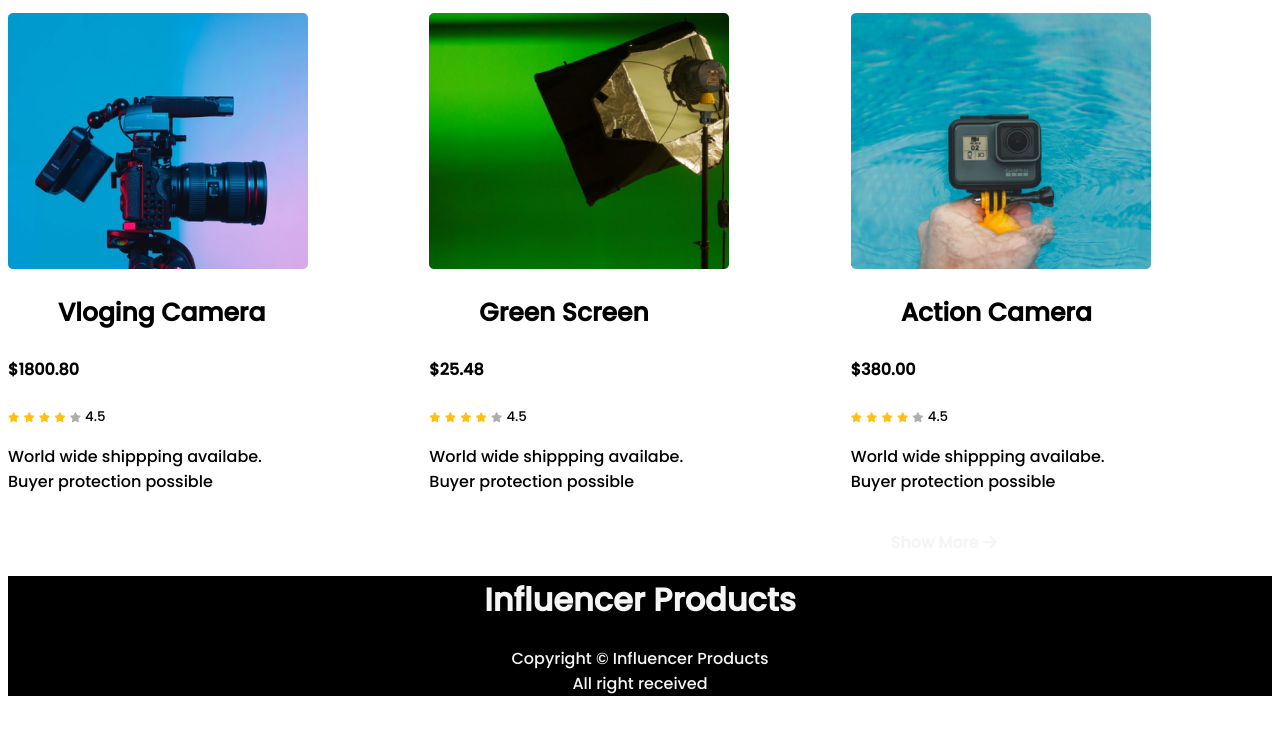
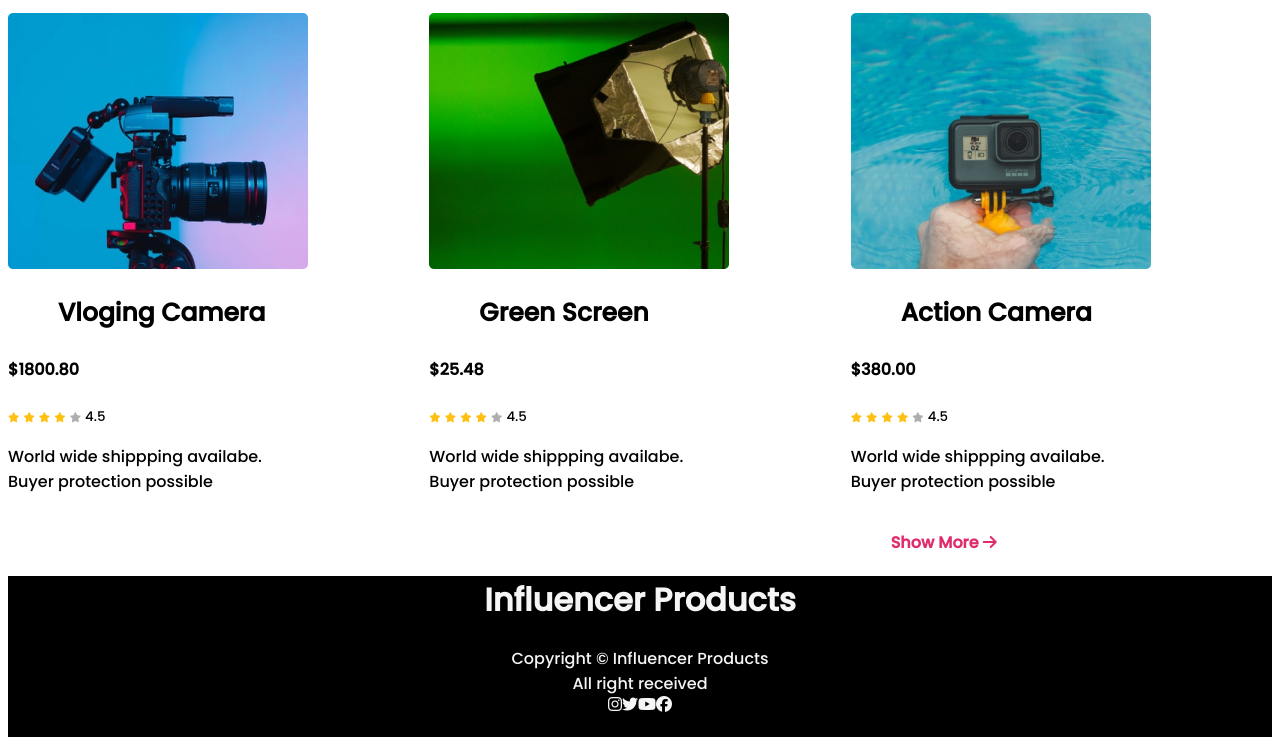
Before and after one commit to Abid360/influencer-gears, a plain HTML site: page index.html in a window 1280 px wide. Shown: the part 1635-2380 px from the top of the page. Before the commit the page ends 2339 px from the top, so only its background shows below. Drawn offline with Linux system fonts and the light colour scheme.

Commit message:
footer added

```diff
--- a/Styles/style.css
+++ b/Styles/style.css
@@ -40,7 +40,7 @@ p {
 }
 .button {
   text-decoration: none;
-  background-image: linear-gradient(rgb(15, 118, 153), cyan);
+  background-color: #e02c6d;
   padding: 15px 40px;
   color: whitesmoke;
   font-weight: 800;
@@ -75,9 +75,8 @@ p {
 
 .button-B1 {
   text-decoration: none;
-  /* background-image: linear-gradient(rgb(15, 118, 153), cyan); */
   padding: 15px 40px;
-  color: whitesmoke;
+  color: #e02c6d;
   font-weight: 800;
   border-radius: 15px;
 }
@@ -89,6 +88,10 @@ footer {
   width: 100%;
   color: whitesmoke;
   text-align: center;
+}
+.footer-icon {
+  display: flex;
+  justify-content: center;
 }
 
 @media (max-width: 688px) {
--- a/index.html
+++ b/index.html
@@ -264,6 +264,12 @@
         <span>Copyright &#169; Influencer Products</span>
         <br>
         <span>All right received</span>
+        <div class="footer-icon">
+            <i class="fab fa-instagram"></i>
+            <i class="fab fa-twitter"></i>
+            <i class="fab fa-youtube"></i>
+            <i class="fab fa-facebook"></i>
+        </div>
         <br>
 
     </footer>
```
